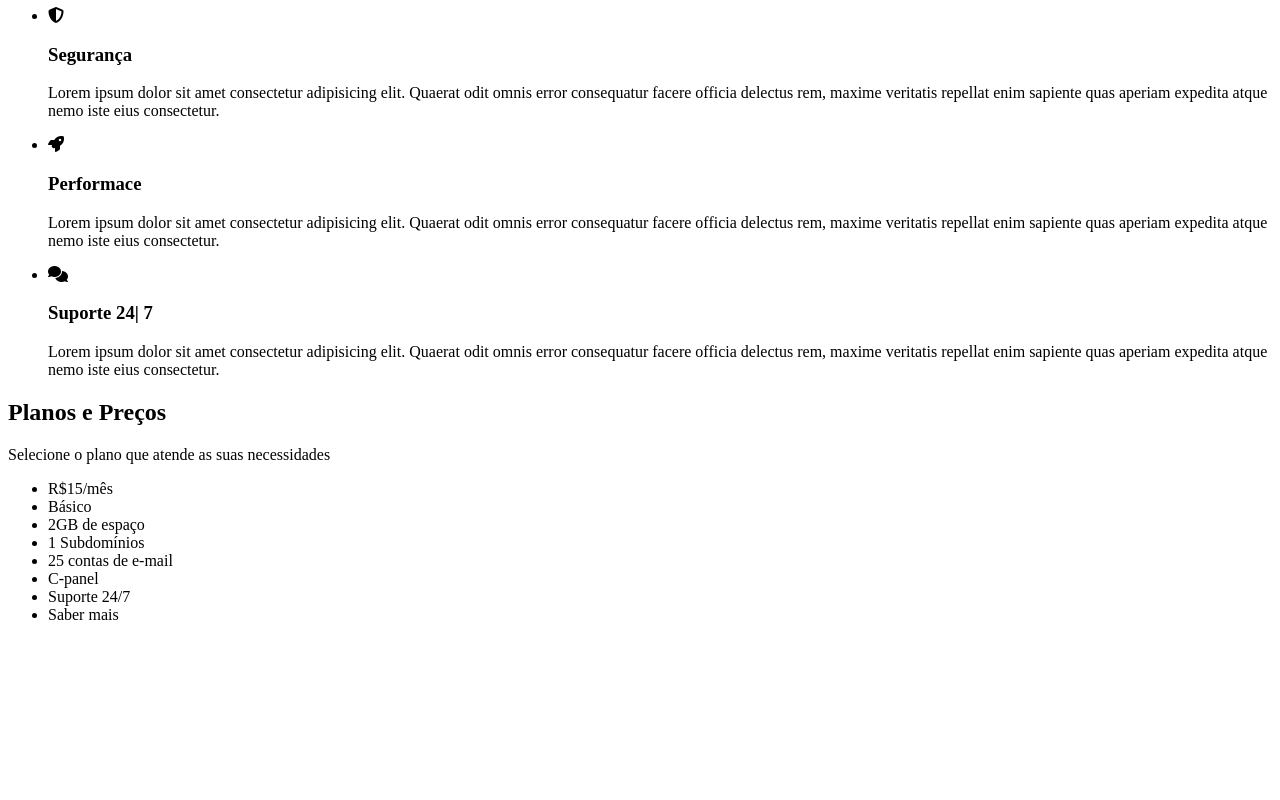
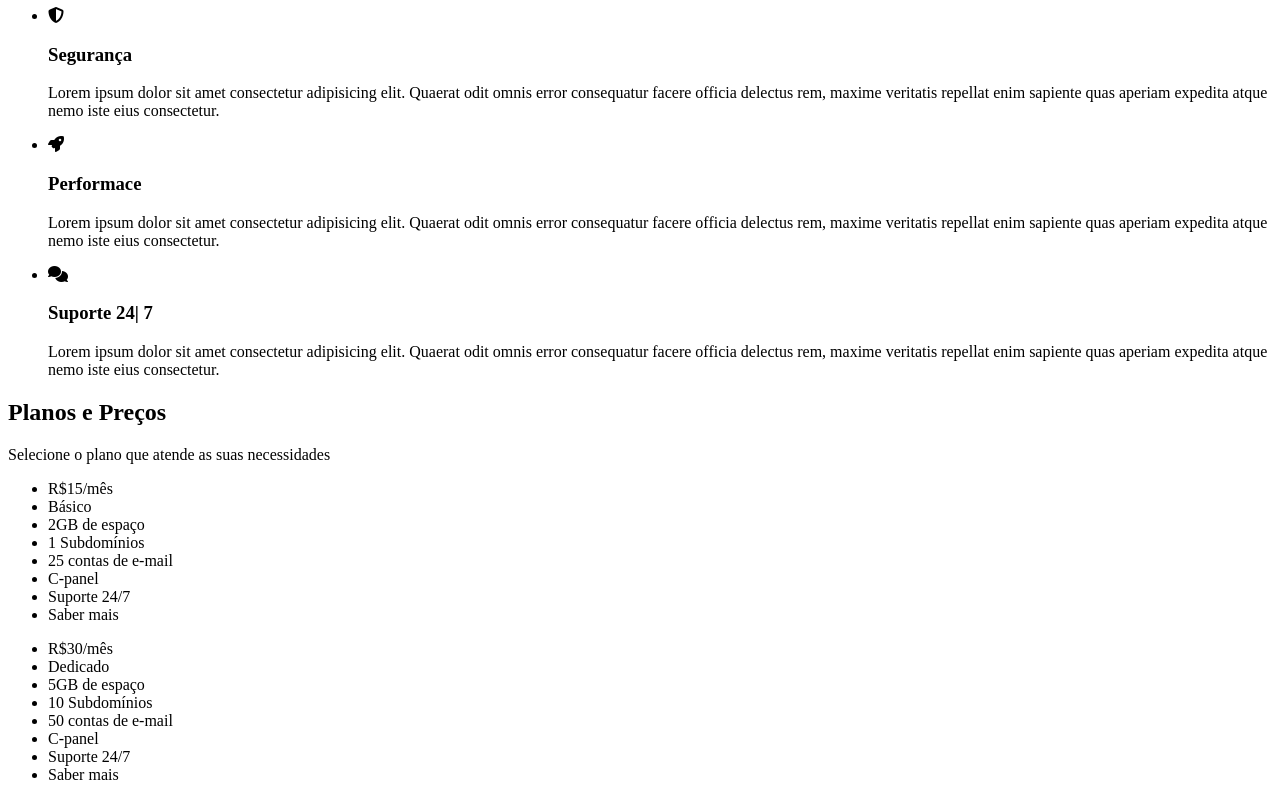
Before and after one commit to ProfRodolfo/26-03-html, a plain HTML site: page hdc-host/index.html in a window 1280 px wide. Shown: the part 335-1135 px from the top of the page. Before the commit the page ends 975 px from the top, so only its background shows below. Drawn offline with Linux system fonts and the light colour scheme.

Commit message:
aula 26-03

```diff
--- a/hdc-host/index.html
+++ b/hdc-host/index.html
@@ -69,6 +69,18 @@
                             <li class="plan-btn">Saber mais</li>
                         </ul>
                     </div>
+                    <div class="plan">
+                        <ul>
+                            <li class="price">R$30/mês</li>
+                            <li class="plan-name">Dedicado</li>
+                            <li>5GB de espaço</li>
+                            <li>10 Subdomínios</li>
+                            <li>50 contas de e-mail</li>
+                            <li>C-panel</li>
+                            <li>Suporte 24/7</li>
+                            <li class="plan-btn">Saber mais</li>
+                        </ul>
+                    </div>
                 </div>
             </section>
 
```
